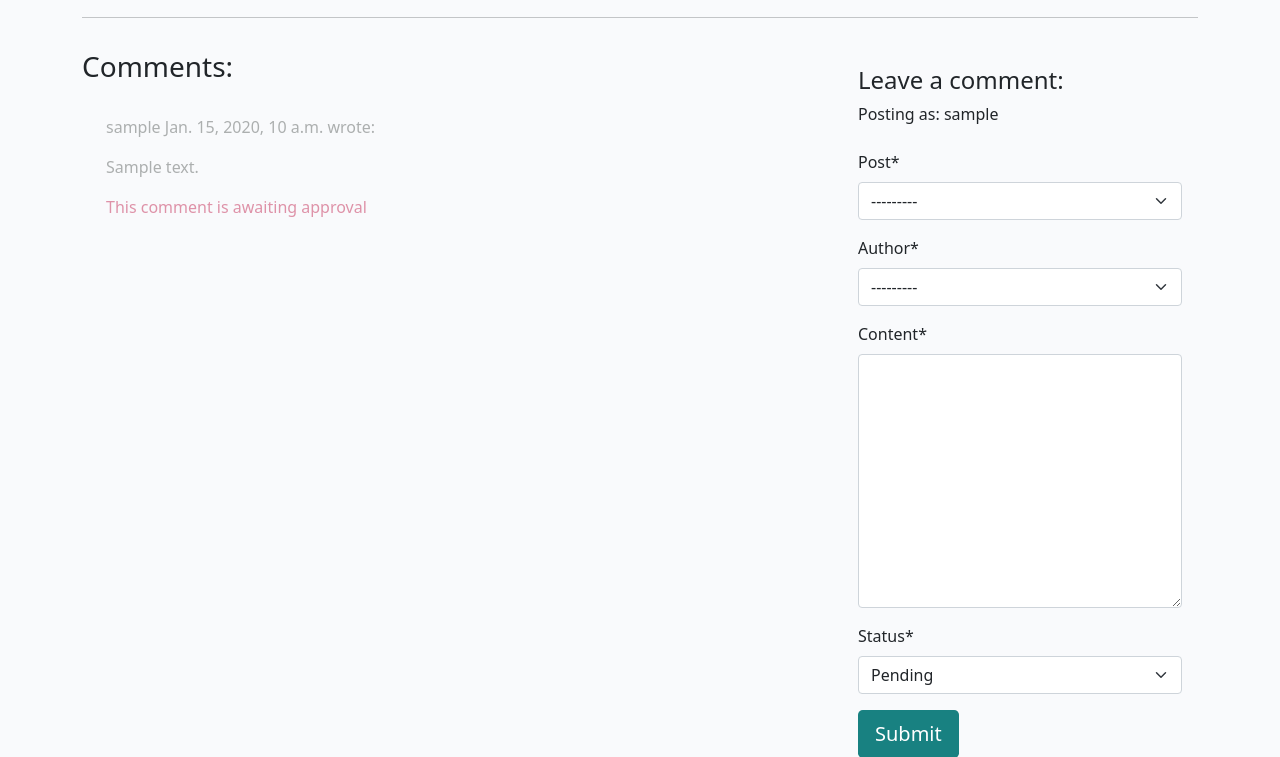
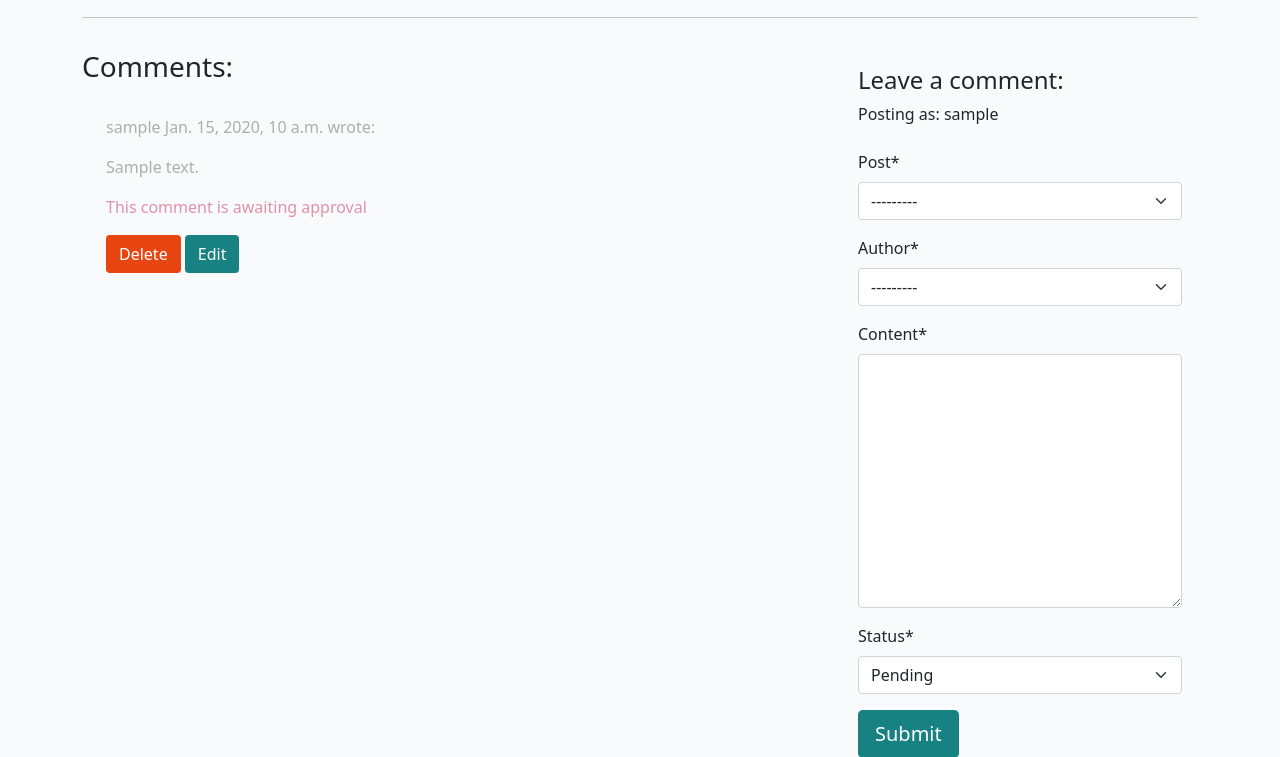
Before and after one commit to KikiBerg/urban-biodiversity-platform, a Django app: a page that uses posts/templates/posts/post_detail.html in a window 1280 px wide. Shown: the part 579-1336 px from the top of the page. Run offline with Django 4.2, Linux system fonts and the light colour scheme; a user stored in the database is signed in; tables that the repository leaves empty hold one stand-in row (values such as "Sample post"); some libraries are stand-ins or nearby versions.

Commit message:
Post_detail: add delete & edit btns for auth users

```diff
--- a/posts/templates/posts/post_detail.html
+++ b/posts/templates/posts/post_detail.html
@@ -65,6 +65,11 @@
                     {% if not comment.approved and comment.author == user %}
                     <p class="approval"> This comment is awaiting approval</p>
                     {% endif %}
+
+                    {% if user.is_authenticated and comment.author == user %}
+                    <button class="btn btn-delete" data-comment_id="{{ comment.id }}">Delete</button>
+                    <button class="btn btn-edit" data-comment_id="{{ comment.id }}">Edit</button>
+                    {% endif %}
                 </div>
                 <!-- End of for loop -->
                 {% endfor %}
```
